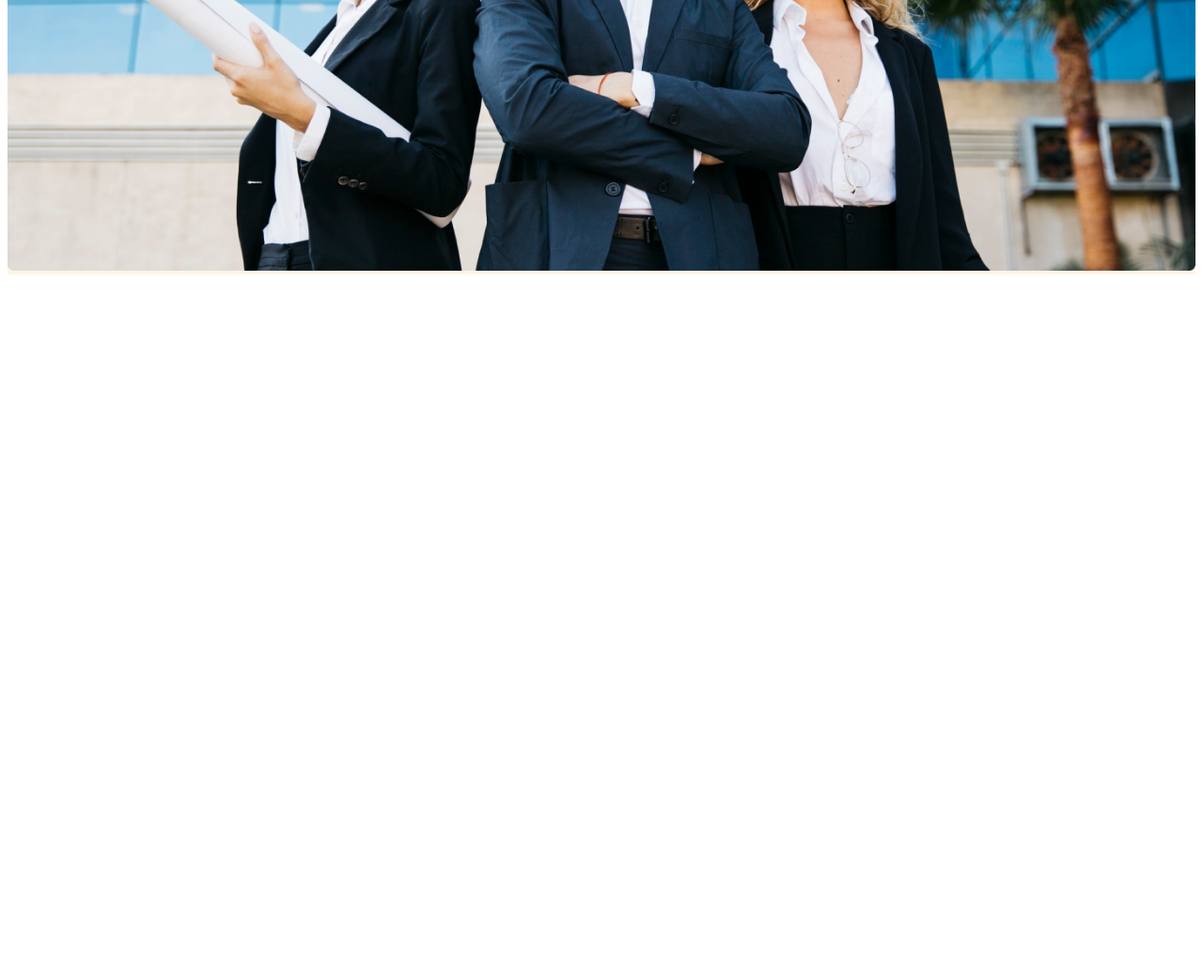
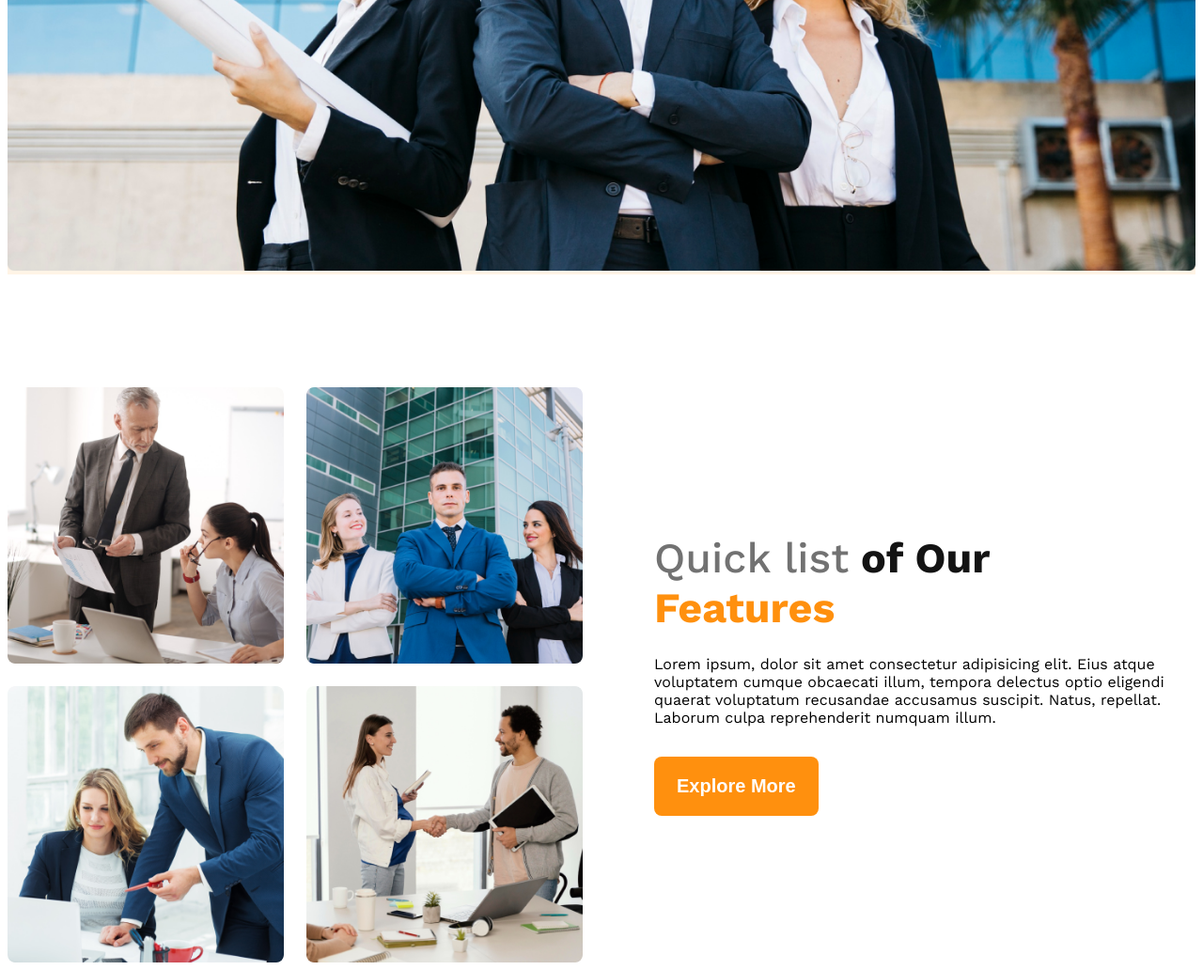
Before and after one commit to huraira775/g3-architects-responsive-websites, a plain HTML site: page index.html in a window 1280 px wide. Shown: the part 895-1927 px from the top of the page at 94% size. Before the commit the page ends 1195 px from the top, so only its background shows below. Drawn offline with nearby package versions, Linux system fonts and the light colour scheme.

Commit message:
Set Teams sections with flex and grid layout

```diff
--- a/index.html
+++ b/index.html
@@ -37,8 +37,20 @@
         </div>
     </header>
 
-    <main>
-
+    <main class="main">
+        <section class="teams display-flex">
+            <div class="team-image-container">
+                <img src="images/team1.png" alt="team1 photo where two people were discussing something very serious" srcset="">
+                <img src="images/team2.png" alt="Photo contains some architectures who gathered to take a group photo of them" srcset="">
+                <img src="images/team3.png" alt="A team where where two employees working on a presentation of something else" srcset="">
+                <img src="images/team4.png" alt="two people shaking their hand and congratulating each others on their success over a project" srcset="">
+            </div>
+            <div class="team-features">
+                <h3 class="team-features-title"> <span id="quick-list" class="text-light-gray">Quick list</span> <span id="of-our" class="text-black">of Our</span> <br> <span id="features" class="text-orange">Features</span></h3>
+                <p class="team-features-description">Lorem ipsum, dolor sit amet consectetur adipisicing elit. Eius atque voluptatem cumque obcaecati illum, tempora delectus optio eligendi quaerat voluptatum recusandae accusamus suscipit. Natus, repellat. Laborum culpa reprehenderit numquam illum.</p>
+                <button class="btn-primary">Explore More</button>
+            </div>
+        </section>
     </main>
 
     <footer>
--- a/styles/g3Architects.css
+++ b/styles/g3Architects.css
@@ -32,6 +32,9 @@ body{
 .text-light-gray{
   color: #727272;
 }
+.text-orange{
+  color: #FF900E;
+}
 
 .btn-primary{
   /* max-width: 180px;
@@ -45,6 +48,15 @@ body{
   border: none;
   border-radius: 8px;
 
+}
+
+.main{
+  max-width: 1440px;
+  width: 100%;
+  margin: 0 auto;
+}
+main>section{
+  margin-top: 120px;
 }
 
 /* header styles */
@@ -100,7 +112,40 @@ body{
   width: 100%;
 }
 
+/* teams styles */
+.teams{
+  align-items: center;
 
+  gap:76px;
+}
+.team-image-container{
+  display: grid;
+  grid-template-columns: repeat(2, 1fr);
+  gap: 24px;
+
+}
+.team-image-container>img{
+  max-width: 342px;
+  width: 100%;
+  border-radius: 8px;
+}
+.team-features{
+  max-width: 576px;
+  width: 100%;
+}
+.team-features-title{
+  font-size: 2.8rem;
+  font-weight: 700;
+  margin-top: 0;
+  margin-bottom: 24px;
+}
+.team-features-description{
+  margin: 0 0 32px 0;
+  font-size: 1rem;
+}
+#quick-list{
+  font-weight: 500;
+}
 
 /* responsive media queries  */
 /* for smaller devices */
```
